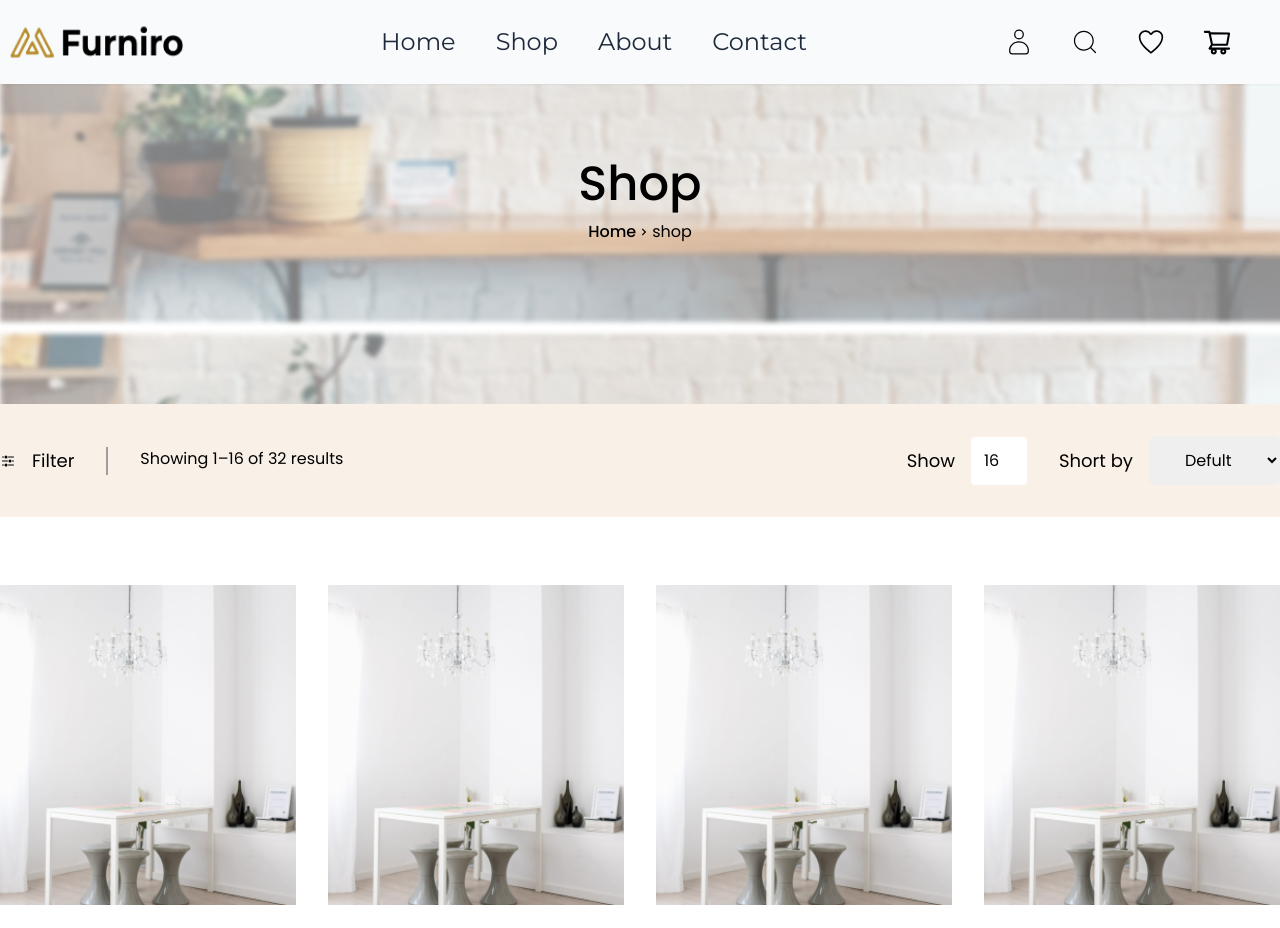
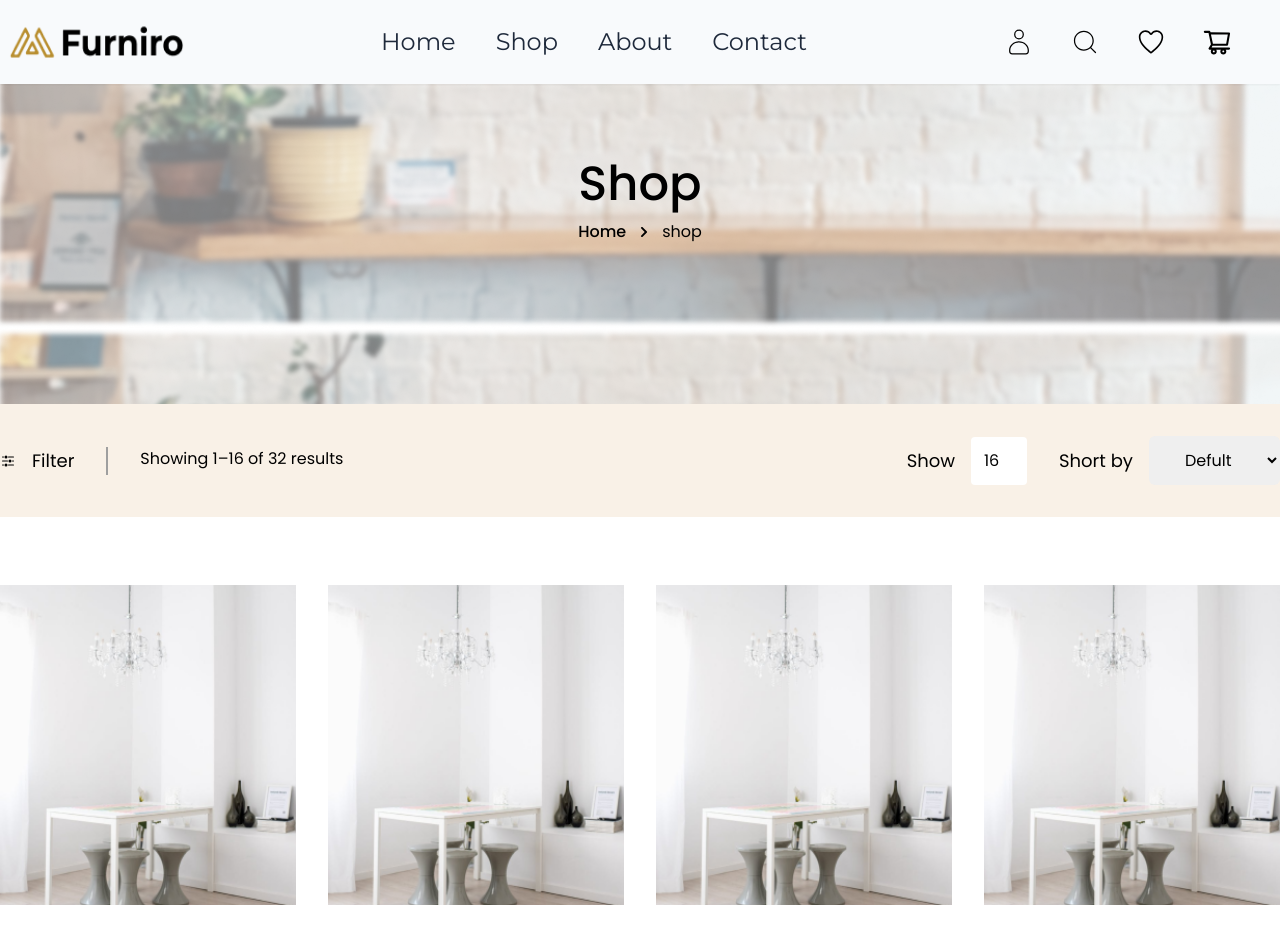
Before and after one commit to pritomrabidas/Furniro, a React (Vite) app: page /shop in a window 1280 px wide. Shown: the top 928 px of the page. Built offline with nearby package versions, Linux system fonts and the light colour scheme.

Commit message:
shop Breadbump

```diff
--- a/package.json
+++ b/package.json
@@ -10,6 +10,7 @@
     "preview": "vite preview"
   },
   "dependencies": {
+    "product-slide": "^1.0.9",
     "react": "^18.3.1",
     "react-dom": "^18.3.1",
     "react-icons": "^5.2.1",
--- a/src/App.jsx
+++ b/src/App.jsx
@@ -9,6 +9,7 @@ import Home from "./Components/pages/Home";
 import Shop from "./Components/pages/Shop";
 import Errorpage from "./Components/Errorpage";
 import Cart from "./Components/pages/Cart";
+import ProductDetails from "./Components/pages/ProductDetails";
 function App() {
   const router = createBrowserRouter(
     createRoutesFromElements(
@@ -17,6 +18,7 @@ function App() {
         <Route index element={<Home/>}></Route>
         <Route path="shop" element={<Shop/>}></Route>
         <Route path="cart" element={<Cart/>}></Route>
+        <Route path="shop/details" element={<ProductDetails/>}></Route>
         <Route path="*" element={<Errorpage/>}></Route>
         </Route>
       </Route>
--- a/src/Components/Breadcrumb.jsx
+++ b/src/Components/Breadcrumb.jsx
@@ -2,16 +2,29 @@ import { FaChevronRight } from "react-icons/fa";
 import { Link, useLocation } from "react-router-dom";
 
 const Breadcrumb = () => {
-    const location = useLocation("")
-    const path = location.pathname.split("/")
+  const location = useLocation("");
+  const path = location.pathname.split("/")[1];
+  const path2 = location.pathname.split("/")[2];
   return (
     <div className="justify-center flex pt-3">
-      <ul className="flex text-base">
-        <li className=" font-medium text-[#000000]"><Link to="/">Home</Link></li>
+      <ul className="flex text-base items-center gap-3">
+        <li className=" font-medium text-[#000000]">
+          <Link to="/">Home</Link>
+        </li>
         <li>
-          <FaChevronRight className="pt-2 font-semibold text-base text-[#000000]" />
+          <FaChevronRight className="font-normal text-xs text-[#000000]" />
         </li>
-        <li className=" font-normal text-[#000000]">{path}</li>
+        <Link to={`/${path}`} className=" font-normal text-[#000000]">
+          {path}
+        </Link>
+        {path2 && (
+          <>
+            <li>
+              <FaChevronRight className="font-normal text-xs text-[#000000]" />
+            </li>
+            <Link className=" font-normal text-[#000000]">{path2}</Link>
+          </>
+        )}
       </ul>
     </div>
   );
--- a/src/Components/Home/ProductItem.jsx
+++ b/src/Components/Home/ProductItem.jsx
@@ -3,22 +3,23 @@ import { CiShare2 } from "react-icons/ci";
 import { IoIosHeartEmpty } from "react-icons/io";
 const ProductItem = ({ Image, Heading, Paragraph, Price, ThrowPrice }) => {
   return (
+    <div className="">
       <div className="bg-white  relative group ">
         <img src={Image} alt="product" className=" w-full h-80" />
         <div className=" absolute bg-[rgba(32,22,22,0.71)] z-10 w-full h-full top-0 left-0 scale-0 duration-500 delay-100 group-hover:scale-100">
-        <div className="justify-center flex pt-48">
+          <div className="justify-center flex m-auto pt-28">
             <Link className="px-10 xl:px-12 lg:px-12 md:px-11 sm:px-10  py-3 border bg-brand text-secandari font-Montserrat rounded-sm">
               Add to cart
             </Link>
           </div>
           <div className="px-4 text-sm xl:text-base lg:text-base md:text-base sm:text-sm flex gap-5 pt-6 justify-center font-nunitoFont">
             <span className="font-semibold text-[#FFFFFF] flex gap-2">
-            <CiShare2  />
+              <CiShare2 />
               <p>Share</p>
             </span>
             <span className="font-semibold text-[#FFFFFF] flex gap-2">
               <CiShare2 />
-            <p>Share</p>
+              <p>Compare</p>
             </span>
             <span className="font-semibold text-[#FFFFFF] flex gap-2">
               <IoIosHeartEmpty />
@@ -26,8 +27,9 @@ const ProductItem = ({ Image, Heading, Paragraph, Price, ThrowPrice }) => {
             </span>
           </div>
         </div>
+      </div>
       <div className="p-5">
-        <h3 className="font-medium text-2xl sm:text-2xl md:text-3xl lg:text-3xl xl:text-3xl text-navegrey font-Montserrat">
+        <h3 className="font-semibold text-2xl sm:text-2xl md:text-2xl lg:text-2xl xl:text-2xl text-navegrey font-Montserrat">
           {Heading}
         </h3>
         <p className="font-normal text-lg text-[#898989] font-nunitoFont">
--- /dev/null
+++ b/src/Components/ProductDetails/Details.jsx
@@ -0,0 +1,27 @@
+import ProductSlide from "product-slide";
+
+const API = {
+  images: [
+    "https://i.imgur.com/QkIa5tT.jpeg",
+    "https://i.imgur.com/jb5Yu0h.jpeg",
+    "https://i.imgur.com/UlxxXyG.jpeg",
+  ],
+};
+const Details = () => {
+  const settings = {
+    direction: "vertical", // or ""
+    zoom: false, // or
+  };
+
+  return (
+    <section className="pt-8">
+      <div className="container">
+      <div className="w-1/2 h-[500px]">
+        <ProductSlide settings={settings} api={API.images} />
+      </div>
+      </div>
+    </section>
+  );
+};
+
+export default Details;
--- /dev/null
+++ b/src/Components/Shop/ProductDetails.jsx
@@ -0,0 +1,9 @@
+import Breadcrumb from "../Breadcrumb"
+
+const ProductDetails = () => {
+  return (
+
+  )
+}
+
+export default ProductDetails
--- /dev/null
+++ b/src/Components/pages/ProductDetails.jsx
@@ -0,0 +1,15 @@
+import Breadcrumb from "../Breadcrumb";
+import Details from "../ProductDetails/Details";
+
+const ProductDetails = () => {
+  return (
+    <section className="pt-20">
+      <div className="py-8 bg-[#F9F1E7] !justify-start">
+        <Breadcrumb />
+      </div>
+      <Details/>
+    </section>
+  );
+};
+
+export default ProductDetails;
```
Also changed, not shown: 1 other file (tests, documents, lock files or other folders). Lines whose indentation alone changed are shown as unchanged.
